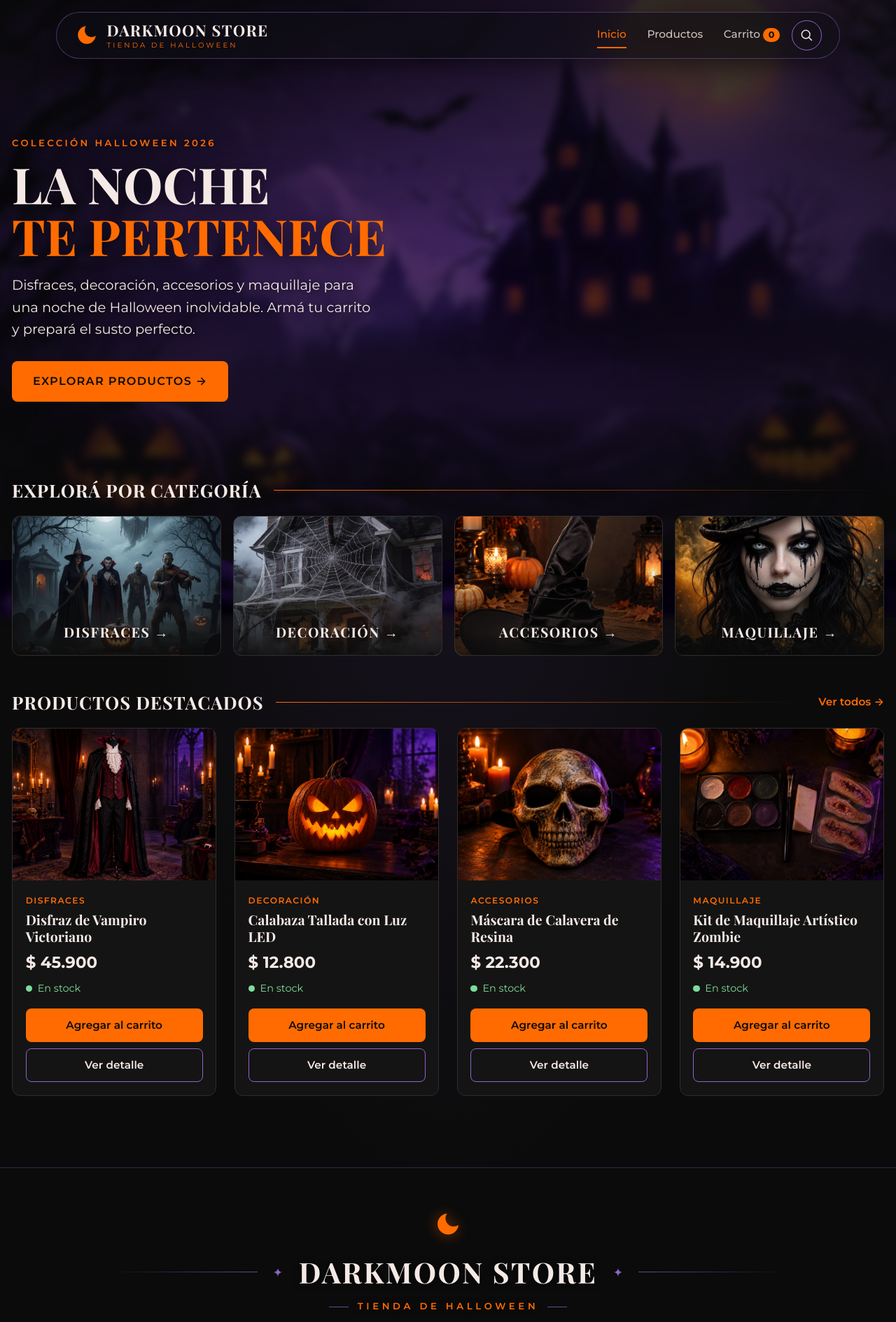
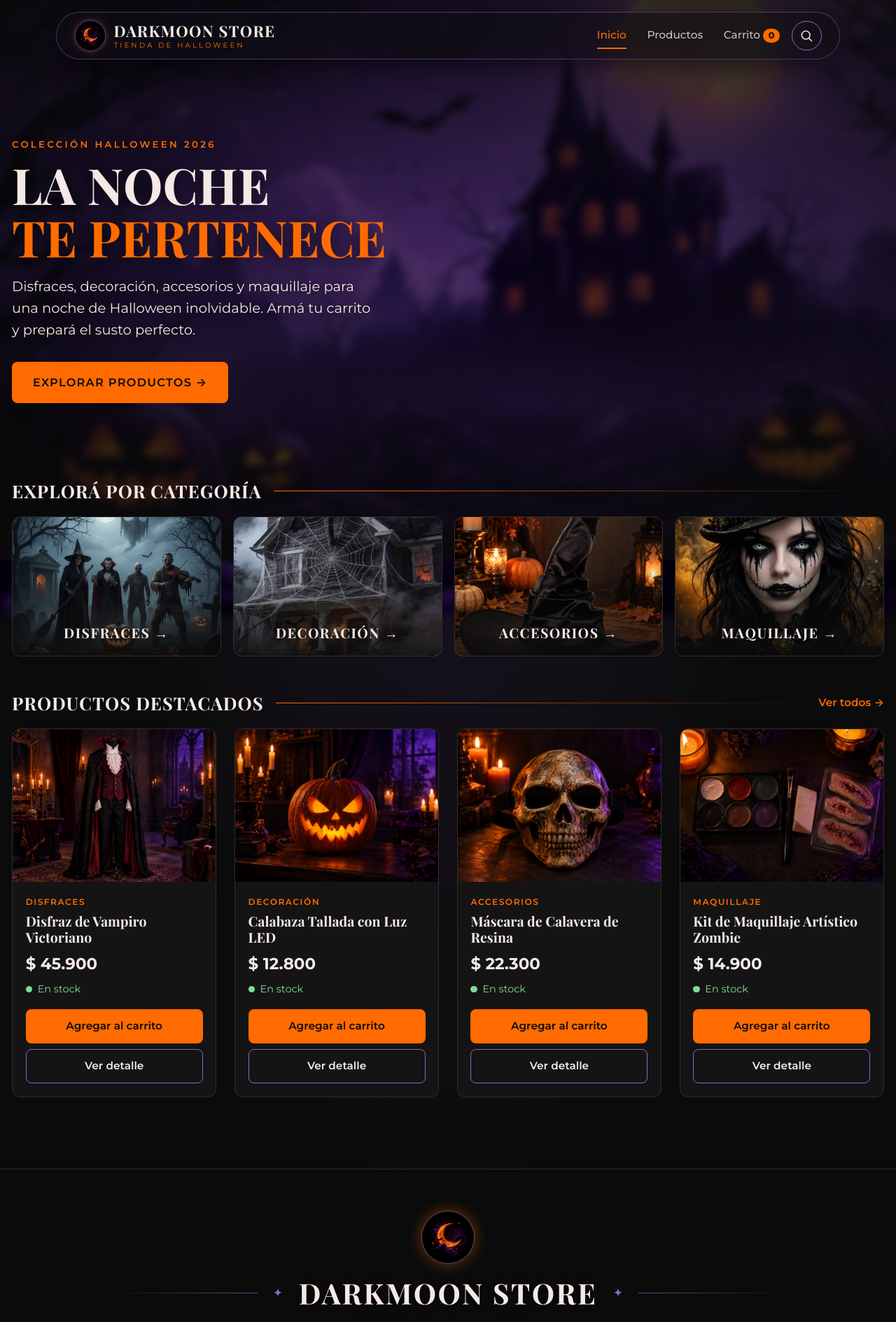
Before and after one commit to MilagrosRios15/Darkmoon-Store, a React (Vite) app: page / in a window 1280 px wide. Shown: the top 1889 px of the page at 70% size. Built offline with nearby package versions, Linux system fonts and the light colour scheme; a web font is replaced by a local one.

Commit message:
Logo redondo en header, footer y pestaña

```diff
--- a/index.html
+++ b/index.html
@@ -2,7 +2,7 @@
 <html lang="es">
   <head>
     <meta charset="UTF-8" />
-    <link rel="icon" type="image/svg+xml" href="/vite.svg" />
+    <link rel="icon" type="image/jpeg" href="/images/logo.jpg" />
     <meta name="viewport" content="width=device-width, initial-scale=1.0" />
     <link rel="preconnect" href="https://fonts.googleapis.com" />
     <link rel="preconnect" href="https://fonts.gstatic.com" crossorigin />
@@ -10,7 +10,7 @@
       href="https://fonts.googleapis.com/css2?family=Montserrat:wght@400;500;600;700&family=Playfair+Display:ital,wght@0,500;0,600;0,700;1,500&display=swap"
       rel="stylesheet"
     />
-    <title>DarkMoon Store</title>
+    <title>DarkMoon</title>
   </head>
   <body>
     <div id="root"></div>
--- a/src/components/Footer.tsx
+++ b/src/components/Footer.tsx
@@ -1,12 +1,5 @@
 import type { ComponentType } from 'react';
-import {
-  FacebookIcon,
-  InstagramIcon,
-  MoonIcon,
-  SparkleIcon,
-  TikTokIcon,
-  YouTubeIcon,
-} from './FooterIcons';
+import { InstagramIcon, MoonIcon, SparkleIcon } from './FooterIcons';
 
 interface SocialLink {
   name: string;
@@ -16,9 +9,6 @@ interface SocialLink {
 
 const SOCIAL_LINKS: SocialLink[] = [
   { name: 'Instagram', url: '', Icon: InstagramIcon },
-  { name: 'TikTok', url: '', Icon: TikTokIcon },
-  { name: 'YouTube', url: '', Icon: YouTubeIcon },
-  { name: 'Facebook', url: '', Icon: FacebookIcon },
 ];
 
 export default function Footer() {
@@ -27,7 +17,7 @@ export default function Footer() {
       <div className="footer-content">
         <div className="footer-brand">
           <span className="footer-mark">
-            <MoonIcon size={40} />
+            <img src="/images/logo.jpg" alt="" width="56" height="56" />
           </span>
 
           <div className="footer-name-row">
@@ -83,9 +73,7 @@ export default function Footer() {
           Viví Halloween
           <MoonIcon size={14} />
         </p>
-        <p className="footer-note">
-          Proyecto académico · Productos y precios de demostración (ficticios)
-        </p>
+        <p className="footer-note">DarkMoon Store – 2026</p>
       </div>
     </footer>
   );
--- a/src/components/Header.tsx
+++ b/src/components/Header.tsx
@@ -81,18 +81,13 @@ export default function Header() {
           className="brand"
           aria-label="DarkMoon Store, ir al inicio"
         >
-          <svg
+          <img
             className="brand-mark"
-            viewBox="0 0 24 24"
-            width="34"
-            height="34"
-            aria-hidden="true"
-          >
-            <path
-              d="M21 12.79A9 9 0 1 1 11.21 3 7 7 0 0 0 21 12.79z"
-              fill="currentColor"
-            />
-          </svg>
+            src="/images/logo.jpg"
+            alt=""
+            width="40"
+            height="40"
+          />
           <span className="brand-text">
             <span className="brand-name">DarkMoon Store</span>
             <span className="brand-tagline">Tienda de Halloween</span>
--- a/src/index.css
+++ b/src/index.css
@@ -1818,3 +1818,47 @@ body::after {
     max-width: none;
   }
 }
+
+/* =========================================
+   Logo redondo (medallón)
+   ========================================= */
+
+/* Logo del header (con resplandor) */
+.brand-mark {
+  width: 44px;
+  height: 44px;
+  flex-shrink: 0;
+  display: block;
+  border-radius: 50%;
+  object-fit: cover;
+  border: 1px solid rgba(142, 102, 200, 0.6);
+  box-shadow:
+    0 0 0 3px rgba(104, 63, 160, 0.18),
+    0 0 16px rgba(255, 107, 0, 0.22);
+  transition: box-shadow 0.25s ease;
+}
+
+.brand:hover .brand-mark,
+.brand:focus-visible .brand-mark {
+  box-shadow:
+    0 0 0 3px rgba(104, 63, 160, 0.3),
+    0 0 22px rgba(255, 107, 0, 0.4);
+}
+
+/* Logo del footer (sin resplandor) */
+.footer-mark img {
+  width: 76px;
+  height: 76px;
+  display: block;
+  border-radius: 50%;
+  object-fit: cover;
+  border: 1px solid rgba(142, 102, 200, 0.6);
+  box-shadow: none;
+}
+
+@media (max-width: 420px) {
+  .brand-mark {
+    width: 38px;
+    height: 38px;
+  }
+}
```
Also changed, not shown: public/images/logo.jpg (added).
